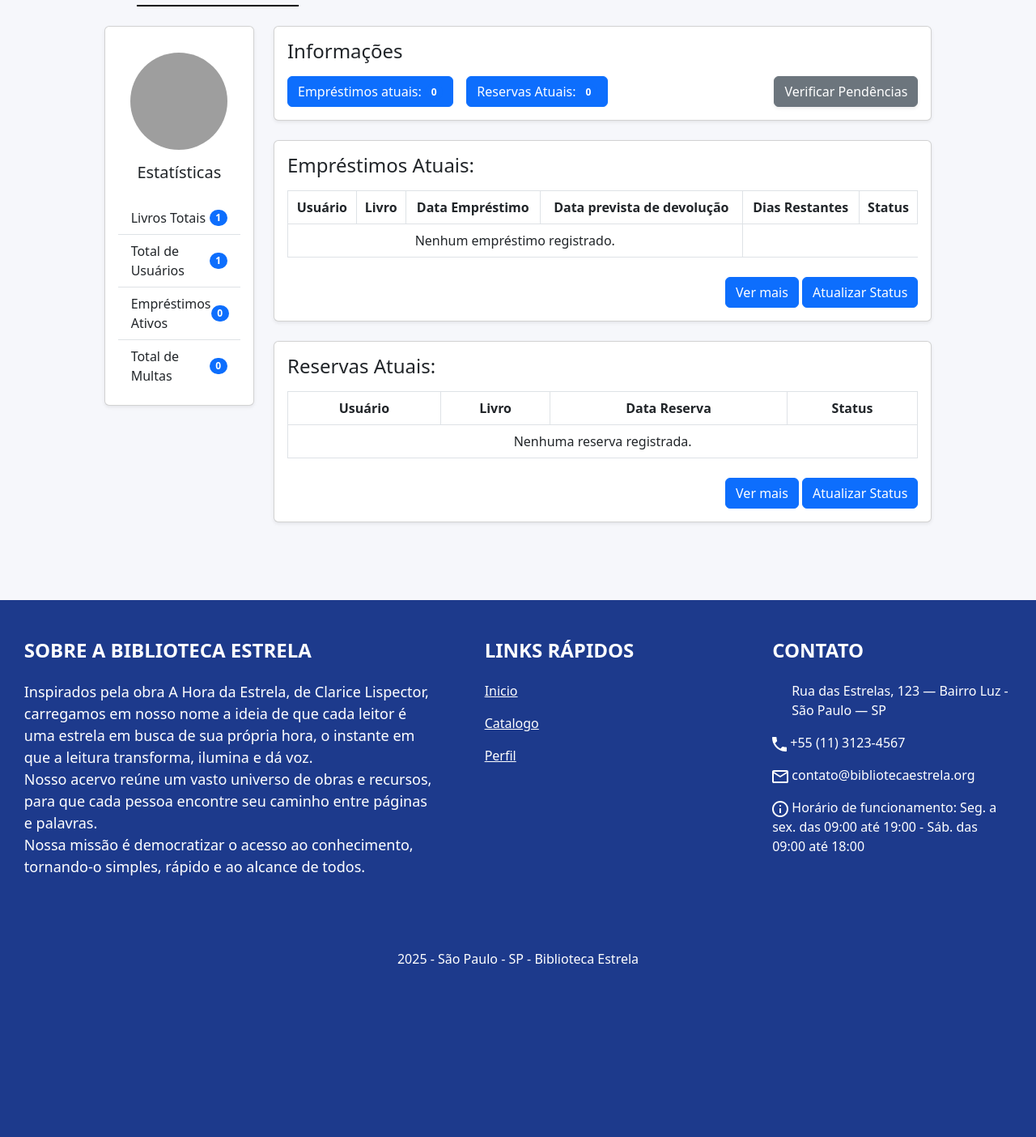
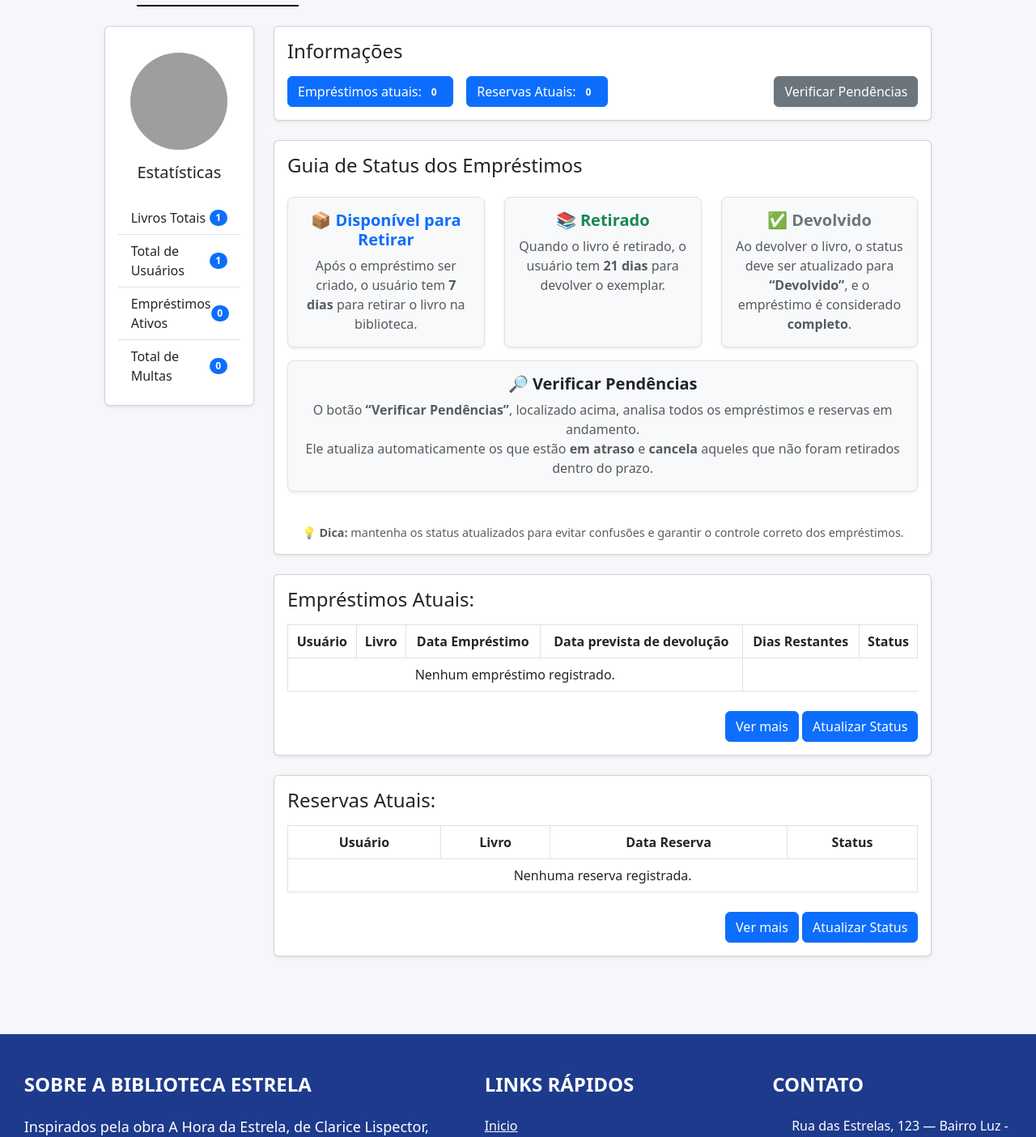
Before and after one commit to SENAI-Morvan-Figueiredo/Os-3-mosqueteiros---Biblioteca, a Django app: a page that uses BibliotecaEstrela/Bibliotecario/templates/emprestimos_atuais.html in a window 1280 px wide. Shown: the part 350-1754 px from the top of the page at 81% size. Before the commit the page ends 1540 px from the top, so only its background shows below. Run offline with Django 5.2, Linux system fonts and the light colour scheme; tables that the repository leaves empty hold one stand-in row (values such as "Sample post"); grey boxes are pictures that could not be loaded.

Commit message:
- fix: pequenos bugs front (corrige alguns nomes que estão errados); - UI/UX: Adiciona card de "Tutorial" de atualizar status dos livros, sobre cada tipo de estado, etc.

```diff
--- a/BibliotecaEstrela/Bibliotecario/templates/emprestimos_atuais.html
+++ b/BibliotecaEstrela/Bibliotecario/templates/emprestimos_atuais.html
@@ -90,6 +90,60 @@
                             </button>
                         </form>
                     </div>
+                </div>
+            </div>
+
+            <div class="card shadow-sm mb-4">
+                <div class="card-body">
+                    <h4 class="card-title mb-4">Guia de Status dos Empréstimos</h4>
+
+                    <div class="row text-center">
+                    <!-- Disponível para retirar -->
+                        <div class="col-md-4 mb-3">
+                            <div class="p-3 border rounded-3 bg-light shadow-sm h-100">
+                            <h5 class="text-primary fw-bold">📦 Disponível para Retirar</h5>
+                            <p class="text-muted mt-2 mb-0">
+                                Após o empréstimo ser criado, o usuário tem <b>7 dias</b> para retirar o livro na biblioteca.
+                            </p>
+                            </div>
+                        </div>
+
+                        <!-- Retirado -->
+                        <div class="col-md-4 mb-3">
+                            <div class="p-3 border rounded-3 bg-light shadow-sm h-100">
+                            <h5 class="text-success fw-bold">📚 Retirado</h5>
+                            <p class="text-muted mt-2 mb-0">
+                                Quando o livro é retirado, o usuário tem <b>21 dias</b> para devolver o exemplar.
+                            </p>
+                            </div>
+                        </div>
+
+                        <!-- Devolvido -->
+                        <div class="col-md-4 mb-3">
+                            <div class="p-3 border rounded-3 bg-light shadow-sm h-100">
+                            <h5 class="text-secondary fw-bold">✅ Devolvido</h5>
+                            <p class="text-muted mt-2 mb-0">
+                                Ao devolver o livro, o status deve ser atualizado para <b>“Devolvido”</b>, e o empréstimo é considerado <b>completo</b>.
+                            </p>
+                            </div>
+                        </div>
+                    </div>
+
+                    <div class="row text-center">
+                        <div class="col-md-12 mb-3">
+                            <div class="p-3 border rounded-3 bg-light shadow-sm h-100">
+                            <h5 class="text fw-bold">🔎 Verificar Pendências</h5>
+                            <p class="text-muted mt-2 mb-0">
+                                O botão <b>“Verificar Pendências”</b>, localizado acima, analisa todos os empréstimos e reservas em andamento. <br>
+                                Ele atualiza automaticamente os que estão <b>em atraso</b> e <b>cancela</b> aqueles que não foram retirados dentro do prazo.
+                            </p>
+                            </div>
+                        </div>
+                    </div>
+
+                    <p class="text-center text-muted mt-4 mb-0" style="font-size: 0.9rem;">
+                    💡 <b>Dica:</b> mantenha os status atualizados para evitar confusões e garantir o controle correto dos empréstimos.
+                    </p>
                 </div>
             </div>
             {% if messages %}
--- a/BibliotecaEstrela/Bibliotecario/templates/emprestimos_historico.html
+++ b/BibliotecaEstrela/Bibliotecario/templates/emprestimos_historico.html
@@ -71,7 +71,7 @@
 
             <div class="card shadow-sm mb-4">
                 <div class="card-body">
-                    <h4 class="card-title">Empréstimos Atuais:</h4>
+                    <h4 class="card-title">Empréstimos Totais:</h4>
                     <div class="table-responsive mt-3">
                         <table class="table table-bordered table-hover text-center">
                             <thead class="table-light">
```
